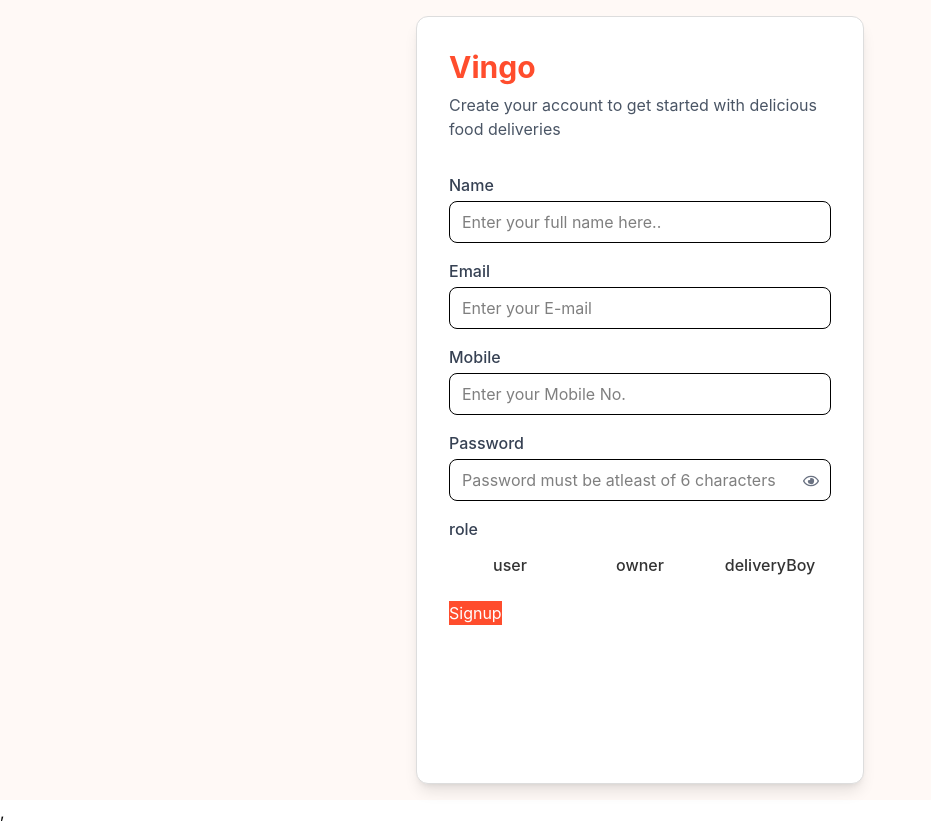
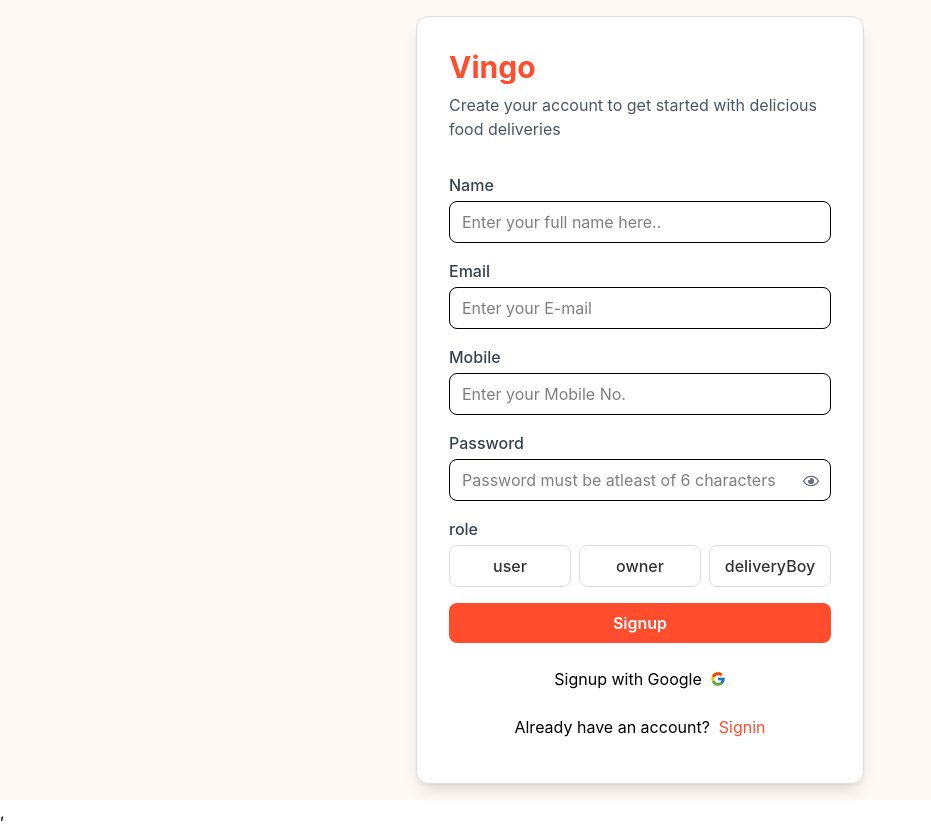
Before and after one commit to abdullahkhan53/Vingo, a React app in the folder frontend/: page /signup in a window 1280 px wide. Shown: the whole page, without its empty margins (0-931 px from the left). Built offline with nearby package versions, Linux system fonts and the light colour scheme; the HTML template or start-up script is replaced by a standard one.

Commit message:
done signup

```diff
--- a/frontend/package.json
+++ b/frontend/package.json
@@ -11,6 +11,7 @@
   },
   "dependencies": {
     "@tailwindcss/vite": "^4.2.2",
+    "axios": "^1.15.0",
     "icons": "^1.0.0",
     "react": "^19.2.4",
     "react-dom": "^19.2.4",
--- /dev/null
+++ b/frontend/src/axios/signup.js
@@ -0,0 +1,14 @@
+import axios from "axios";
+
+const serverUrl = "http://localhost:3000/"
+
+// export const handleSignup = async() => {
+    serverUrl = "http://localhost:3000/"
+    try{
+        const res = await axios.post(`${serverUrl}api/auth/signup`, {
+            username, email, role, password, mobile,
+        }, {withCredentials: true})
+    } catch (err) {
+        console.log(err)
+    }
+// }
--- a/frontend/src/pages/SignUp.jsx
+++ b/frontend/src/pages/SignUp.jsx
@@ -1,6 +1,10 @@
-import React from "react";
+import React, { use } from "react";
 import { useState } from "react";
+import { useNavigate } from 'react-router-dom'
 import { FaRegEye, FaRegEyeSlash } from "react-icons/fa";
+import { FcGoogle } from "react-icons/fc";
+import axios from "axios";
+// import { handleSignup } from "../axios/signup";
 
 function SignUp () {
 
@@ -9,11 +13,28 @@
     const bgColor = "#fff9f6"
     const borderColor = "#ddd"
 
+    const navigate = useNavigate()
     const [showPassword, setShowPassword] = useState(false)
+
+    const [username, setUsername] = useState("");
+    const [email, setEmail] = useState("");
+    const [pass, setPass ] = useState("");
+    const [mobile, setMobile] = useState("");
     const [role, setRole] = useState("")
 
     const setPassword = () => {
         setShowPassword(prev => !prev)
+    }
+
+    const handleSignup = async() => {
+         const serverUrl = "http://localhost:3000/"
+        try{
+            const res = await axios.post(`${serverUrl}api/auth/signup`, {
+                username, email, role, password, mobile,
+            }, {withCredentials: true})
+        } catch (err) {
+            console.log(err)
+        }
     }
 
     return(
@@ -28,10 +49,12 @@
 
                     {/* full name */}
                     <div className="mb-4">
-                        <label htmlFor="fullname" className="block text-gray-700 font-medium mb-1" >Name</label>
-                        <input type="text" name="fullname" id="fullname"
+                        <label htmlFor="username" className="block text-gray-700 font-medium mb-1" >Name</label>
+                        <input type="text" name="username" id="username"
                         className="w-full border rounded-lg px-3 py-2 focus:outline-none focus:border-orange-500"
                         placeholder="Enter your full name here.."
+                        onChange={(e) => setUsername(e.target.value)}
+                        value={username}
                         />
                     </div>
 
@@ -41,6 +64,8 @@
                         <input type="email" name="email" id="email"
                         className="w-full border rounded-lg px-3 py-2 focus:outline-none focus:border-orange-500"
                         placeholder="Enter your E-mail"
+                        onChange={(e) => setEmail(e.target.value)}
+                        value={email}
                         />
                     </div>
 
@@ -50,6 +75,8 @@
                         <input type="number" name="mobile" id="mobile"
                         className="w-full border rounded-lg px-3 py-2 focus:outline-none focus:border-orange-500"
                         placeholder="Enter your Mobile No."
+                        onChange={(e) => setMobile(e.target.value)}
+                        value={mobile}
                         />
                     </div>
 
@@ -61,6 +88,8 @@
                             name="password" id="password"
                             className="w-full border rounded-lg px-3 py-2 focus:outline-none focus:border-orange-500"
                             placeholder="Password must be atleast of 6 characters"
+                            onChange={(e) => setPass(e.target.value)}
+                            value={pass}
                             />
                             <button className="absolute right-3 top-3.5 text-gray-500" onClick={setPassword}>
                                  {showPassword? <FaRegEyeSlash /> : <FaRegEye /> }
@@ -80,14 +109,26 @@
                                         style={
                                             role==r?
                                             {backgroundColor: primaryColor, color:"white"}:
-                                            {border: borderColor, color: "#333"}
-                                        }>
+                                            {borderColor: borderColor, color: "#333"}
+                                        }
+                                        type='button'>
                                         {r}</button>
                                 })}
                         </div>
                     </div>
 
-                    <button style={{backgroundColor: primaryColor, color:"white"}}>Signup</button>
+                    <button className={`w-full font-semibold py-2 rounded-lg transition duration-200 cursor-pointer text-white bg-[#ff4d2d] hover:bg-[#e64323]`}
+                    onClick={handleSignup}
+                        >Signup
+                     </button>
+
+                    <button className={`w-full mt-4 mb-4 py-2 px-4 rounded-lg transition duration-200 cursor-pointer flex items-center justify-center gap-2 border-rounded-lg border-gray-400 hover:bg-gray-100`}
+                        > Signup with Google <FcGoogle />
+                     </button>
+
+                     <p onClick={() => navigate("/signin")}
+                        className="cursor-pointer w-full flex items-center justify-center"
+                        >Already have an account? &nbsp; <span style={{color: primaryColor}}>Signin</span></p>
 
             </div>
 
```
Also changed, not shown: 1 other file (tests, documents, lock files or other folders).
